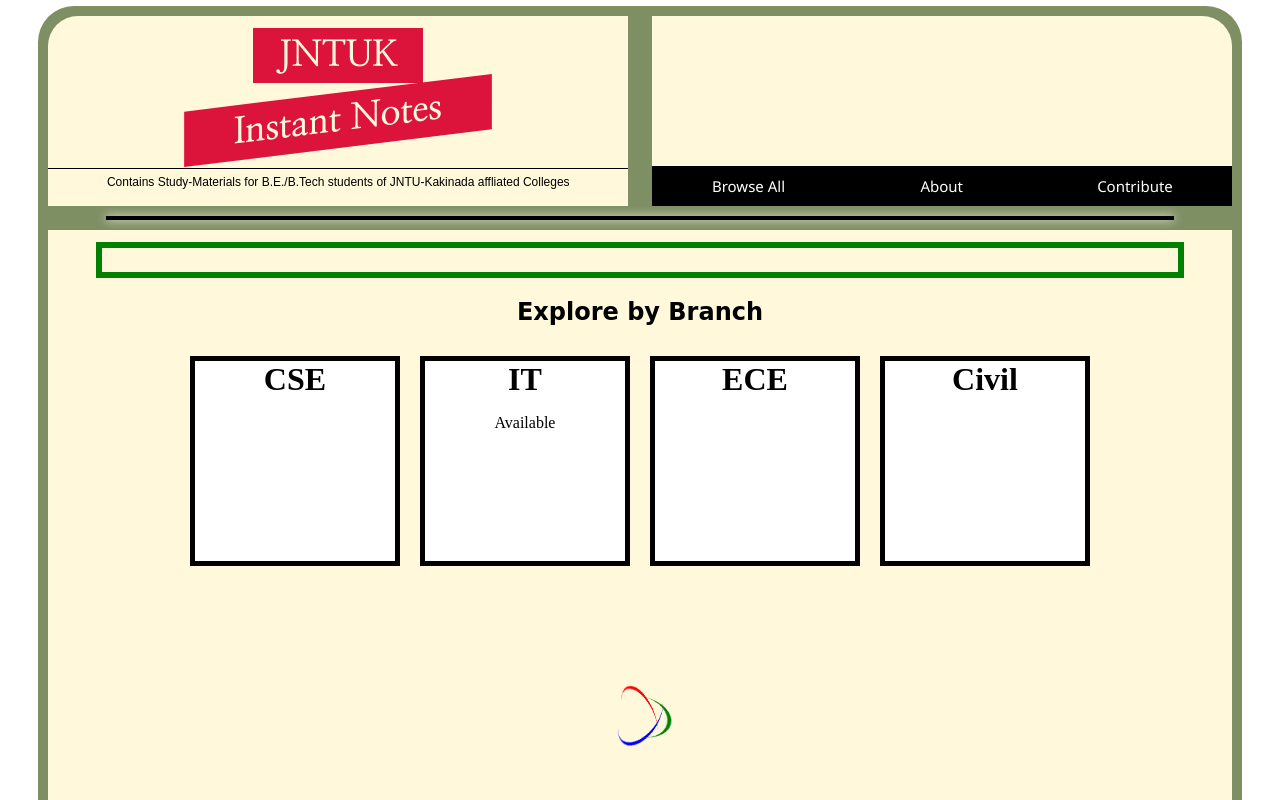
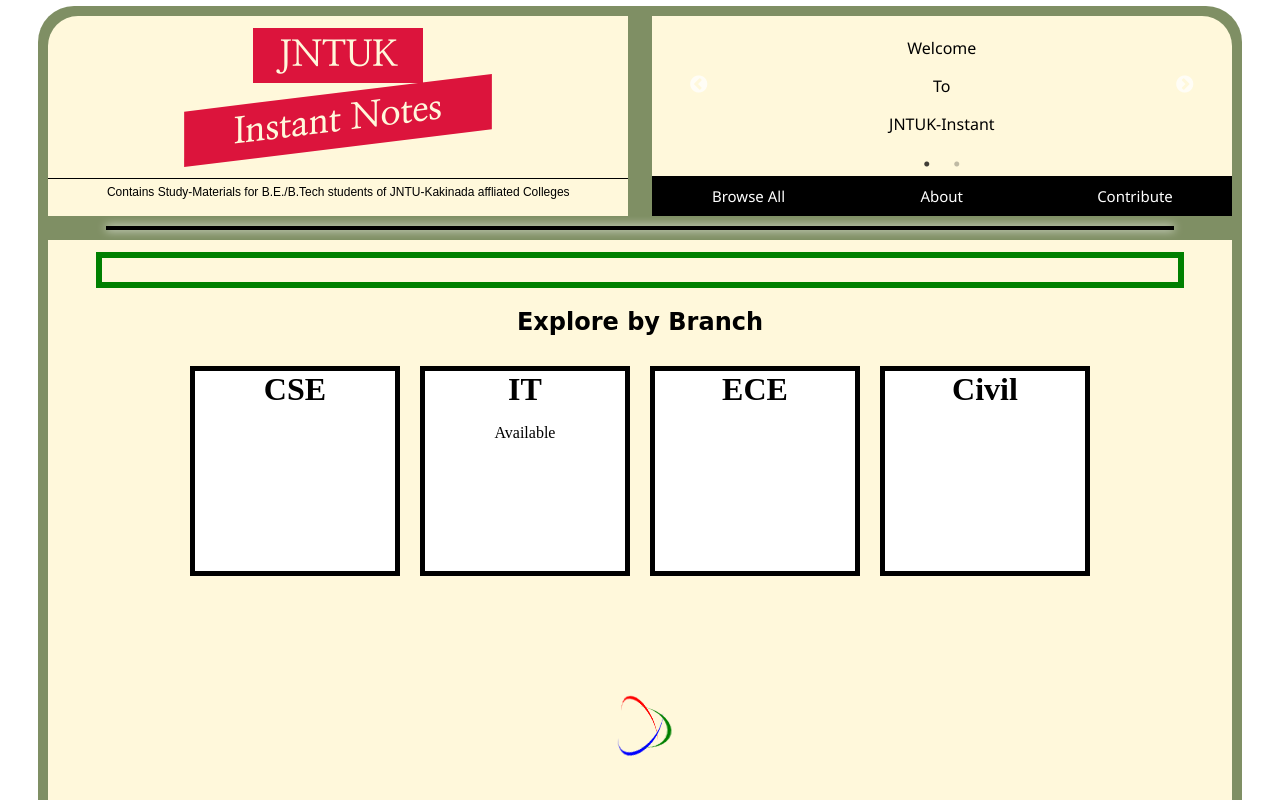
Before and after one commit to JNTUK-Instant/JNTUK-Instant.github.io, a plain HTML site: page index.html in a window 1280 px wide. Shown: the top 800 px of the page. Drawn offline with nearby package versions, Linux system fonts and the light colour scheme.

Commit message:
v1.2.69 - Slick

```diff
--- a/Scripts/index.js
+++ b/Scripts/index.js
@@ -1 +1,15 @@
 console.log("Created by @Phani-Codesman and @The-UCS-Variable");
+
+
+
+
+
+
+//jQuery code below...
+$('.carousel').slick({
+    infinite: true,
+    dots: true,
+    fade: true,
+    autoplay: true,
+    autoplaySpeed: 2000
+});
--- a/Styles/layout.css
+++ b/Styles/layout.css
@@ -19,7 +19,7 @@
 /*-------------------------------------------------------------*/
 header{
   width: 100%;
-  height: 190px;
+  height: 200px;
   display: flex;
   flex-wrap: wrap;
   justify-content: space-between;
@@ -29,13 +29,13 @@
     margin: 0 2px;
   }
   header{
-    height: 390px;
+    height: 410px;
   }
 }
-/*------------------------------------*/
+/*---------------------------------------------------*/
 .header_floats{
   width: 49%;
-  height: 190px;
+  height: 200px;
   background-color: hsla(48, 100%, 93%, 1);
 }
 
@@ -58,7 +58,7 @@
 }
 
 .top-logo_block{
-  height: 140px;
+  height: 150px;
   padding: 12px 5px 0;
 }
 
@@ -92,7 +92,7 @@
   font-family: sans-serif;
 }
 
-/*------------------------------------*/
+/*-------------------------------------------------*/
 .info_block{
   border-radius: 0 30px 0 0;
 }
@@ -105,11 +105,21 @@
 }
 .top-info_block{
   box-sizing: border-box;
-  height: 150px;
+  height: 160px;
   width: 100%;
   padding: 5px;
   text-align: center;
   font-family: "Segoe UI";
+}
+.carousel-container{
+  height: 100%;
+  width: 100%;
+  display: flex;
+  justify-content: center;
+}
+.carousel{
+  height: 85%;
+  width: 80%;
 }
 
 .bottom-info_block{
--- a/index.html
+++ b/index.html
@@ -13,7 +13,6 @@
     <link rel="stylesheet" type="text/css" href="Styles/index.css">
     <link rel="stylesheet" type="text/css" href="Scripts/slick/slick.css"/>
     <link rel="stylesheet" type="text/css" href="Scripts/slick/slick-theme.css"/>
-    <script defer src="Scripts/index.js"></script>
   </head>
 <body>
  <div class="page_content">
@@ -32,8 +31,17 @@
 
     <div class="info_block header_floats">
       <div class="top-info_block">
-        <div class="carousel">
-
+        <div class="carousel-container">
+          <div class="carousel">
+            <div>
+              <p>Welcome</p>
+              <p>To</p>
+              <p>JNTUK-Instant</p>
+            </div>
+            <div>
+             <p>This Site is Open-Source</p>
+            </div>
+          </div>
         </div>
       </div>
       <div class="bottom-info_block">
@@ -100,5 +108,6 @@
  <script type="text/javascript" src="//code.jquery.com/jquery-1.11.0.min.js"></script>
  <script type="text/javascript" src="//code.jquery.com/jquery-migrate-1.2.1.min.js"></script>
  <script type="text/javascript" src="Scripts/slick/slick.min.js"></script>
+ <script defer src="Scripts/index.js"></script>
 </body>
 </html>
```
